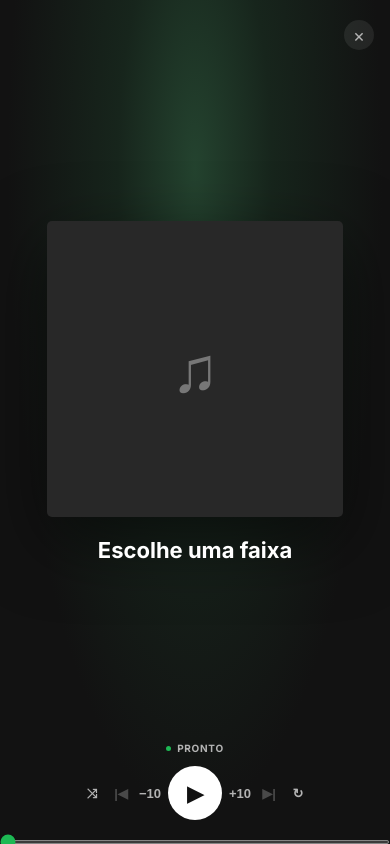
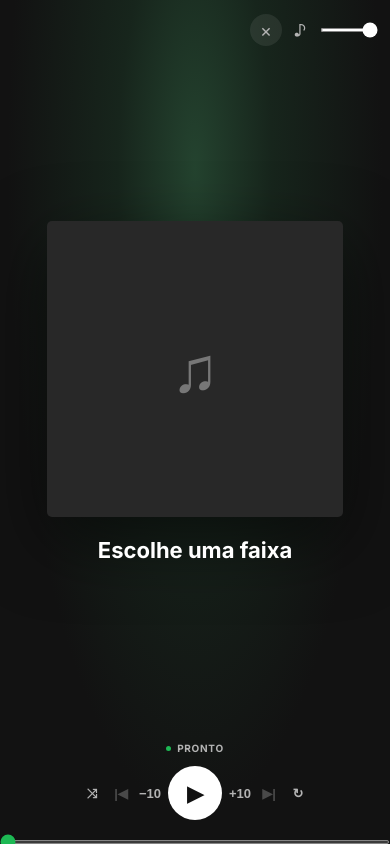
Before and after one commit to borgelevisberg17/TubeMateX, a website: page frontend/music.html in a window 390 px wide. Both pictures are taken after a click on the button "Abrir leitor em ecrã completo". Drawn offline with Linux system fonts and the light colour scheme; no server answers.

Commit message:
Keep fullscreen volume controls responsive

```diff
--- a/frontend/css/music-ui.css
+++ b/frontend/css/music-ui.css
@@ -1502,3 +1502,87 @@ body[data-space="music"] .music-results-grid .track-actions button:focus-visible
     animation-iteration-count: 1;
   }
 }
+
+
+/* Fullscreen keeps its own control layout even when the compact-player rules
+   are active on a phone or tablet. */
+body[data-space="music"].music-fullscreen-active .music-player-extra {
+  position: absolute;
+  z-index: 2;
+  top: max(16px, env(safe-area-inset-top, 0px));
+  right: max(12px, env(safe-area-inset-right, 0px));
+  display: flex;
+  flex: none;
+  align-items: center;
+  width: auto;
+  min-width: 0;
+  gap: 8px;
+}
+body[data-space="music"].music-fullscreen-active #musicMute {
+  display: grid;
+  flex: 0 0 42px;
+  width: 42px;
+  height: 42px;
+}
+body[data-space="music"].music-fullscreen-active #musicVolume {
+  display: block;
+  width: clamp(70px, 12vw, 120px);
+  min-width: 70px;
+  max-width: 120px;
+}
+body[data-space="music"].music-fullscreen-active #musicVolumeValue {
+  display: block;
+  min-width: 36px;
+}
+@media (max-width: 900px) {
+  body[data-space="music"].music-fullscreen-active .music-player-extra {
+    position: absolute;
+    top: max(12px, env(safe-area-inset-top, 0px));
+    right: max(10px, env(safe-area-inset-right, 0px));
+    display: flex;
+    width: auto;
+    min-width: 0;
+    padding: 0;
+    gap: 5px;
+  }
+  body[data-space="music"].music-fullscreen-active .music-player-extra button:not(#musicFullscreen) {
+    display: grid;
+    flex: 0 0 38px;
+    width: 38px;
+    height: 38px;
+  }
+  body[data-space="music"].music-fullscreen-active #musicFullscreen {
+    flex: 0 0 38px;
+    width: 38px;
+    height: 38px;
+  }
+  body[data-space="music"].music-fullscreen-active #musicVolume {
+    display: block;
+    width: 72px;
+    min-width: 60px;
+    max-width: 72px;
+  }
+  body[data-space="music"].music-fullscreen-active #musicVolumeValue {
+    display: none;
+  }
+}
+@media (max-width: 420px) {
+  body[data-space="music"].music-fullscreen-active .music-player-extra {
+    gap: 2px;
+  }
+  body[data-space="music"].music-fullscreen-active .music-player-extra button:not(#musicFullscreen) {
+    flex-basis: 32px;
+    width: 32px;
+    height: 32px;
+  }
+  body[data-space="music"].music-fullscreen-active #musicFullscreen {
+    flex-basis: 32px;
+    width: 32px;
+    height: 32px;
+  }
+  body[data-space="music"].music-fullscreen-active #musicVolume {
+    width: 58px;
+    min-width: 48px;
+    max-width: 58px;
+  }
+}
```
